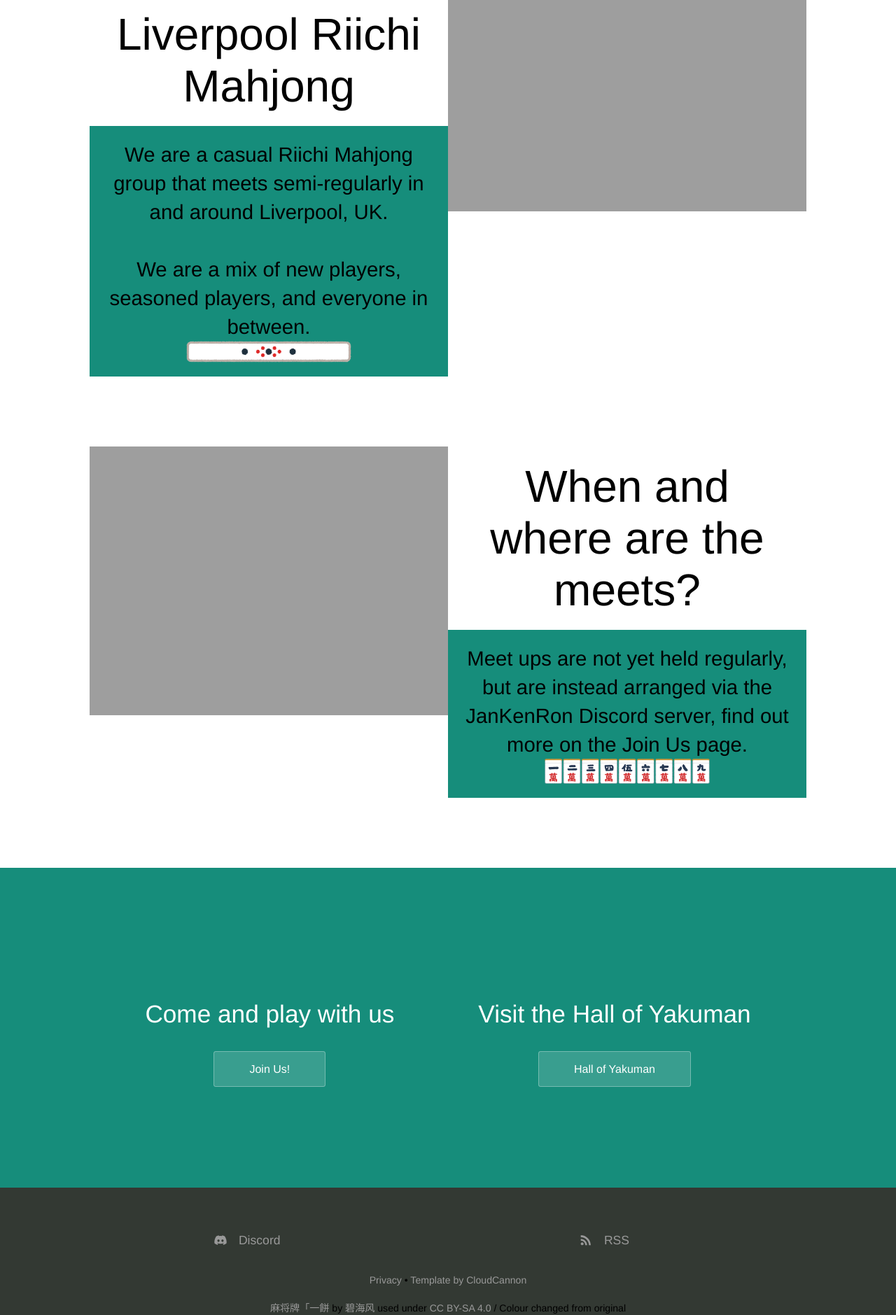
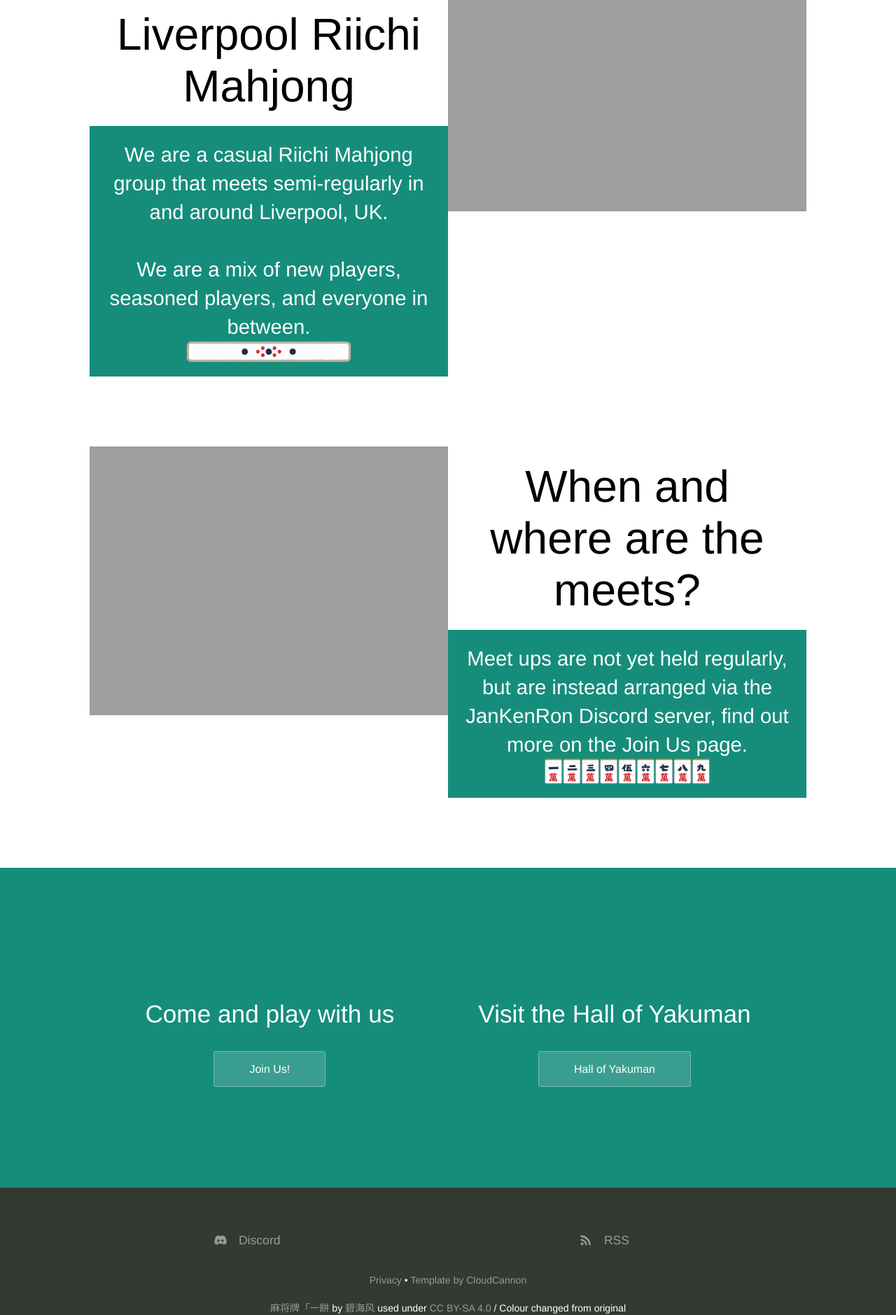
Before and after one commit to hiddenaway1/liverpool.mahjong.group, a Jekyll site: the page built from index.html, in a window 1280 px wide. Shown: the part 1263-3142 px from the top of the page at 70% size. Built offline with Jekyll 4.4.1, drawn with Linux system fonts in a browser that asks for light colours.

Commit message:
Change colour of P tag to white

```diff
--- a/_sass/elements.scss
+++ b/_sass/elements.scss
@@ -46,7 +46,7 @@ h3 {
 
 p, address {
 	font-size: 1.38em;
-	color: black;
+	color: white;
 	margin-bottom: 20px;
 	font-weight: 300;
 	line-height: 1.4em;
```
